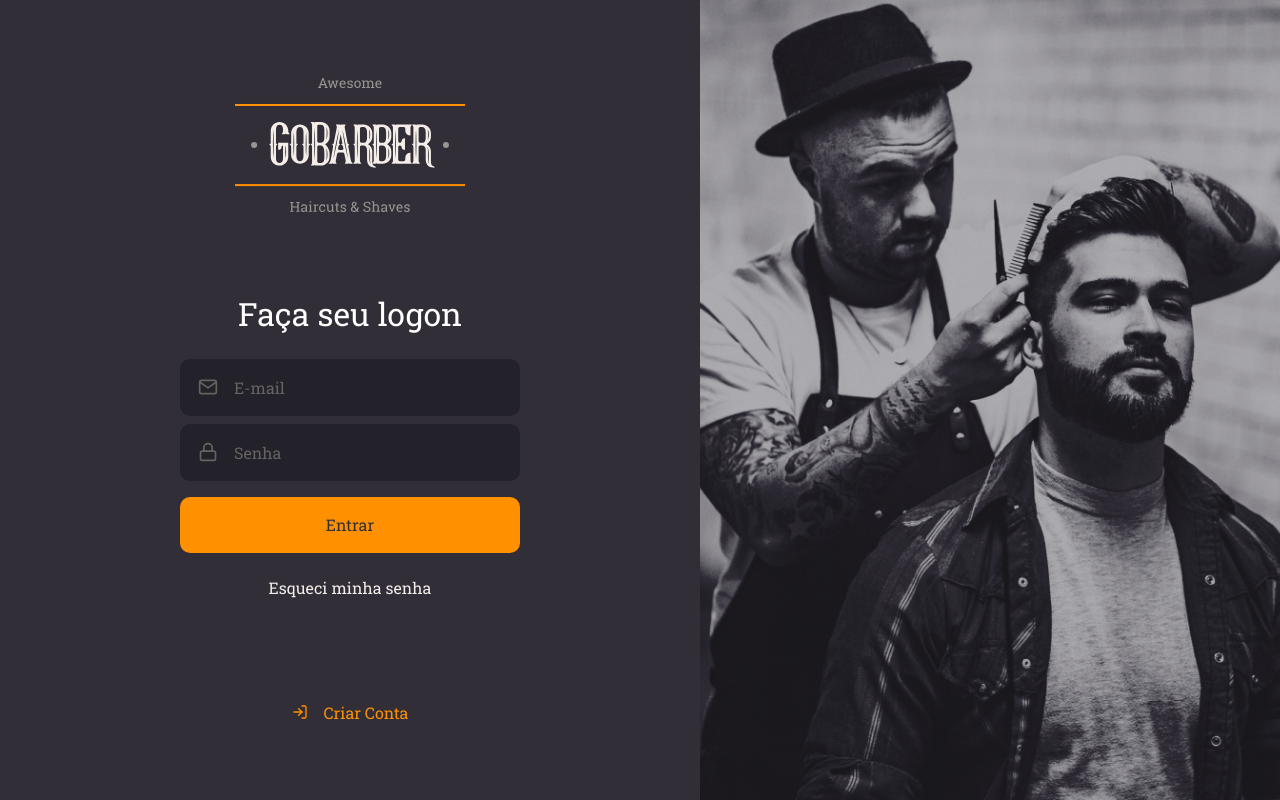
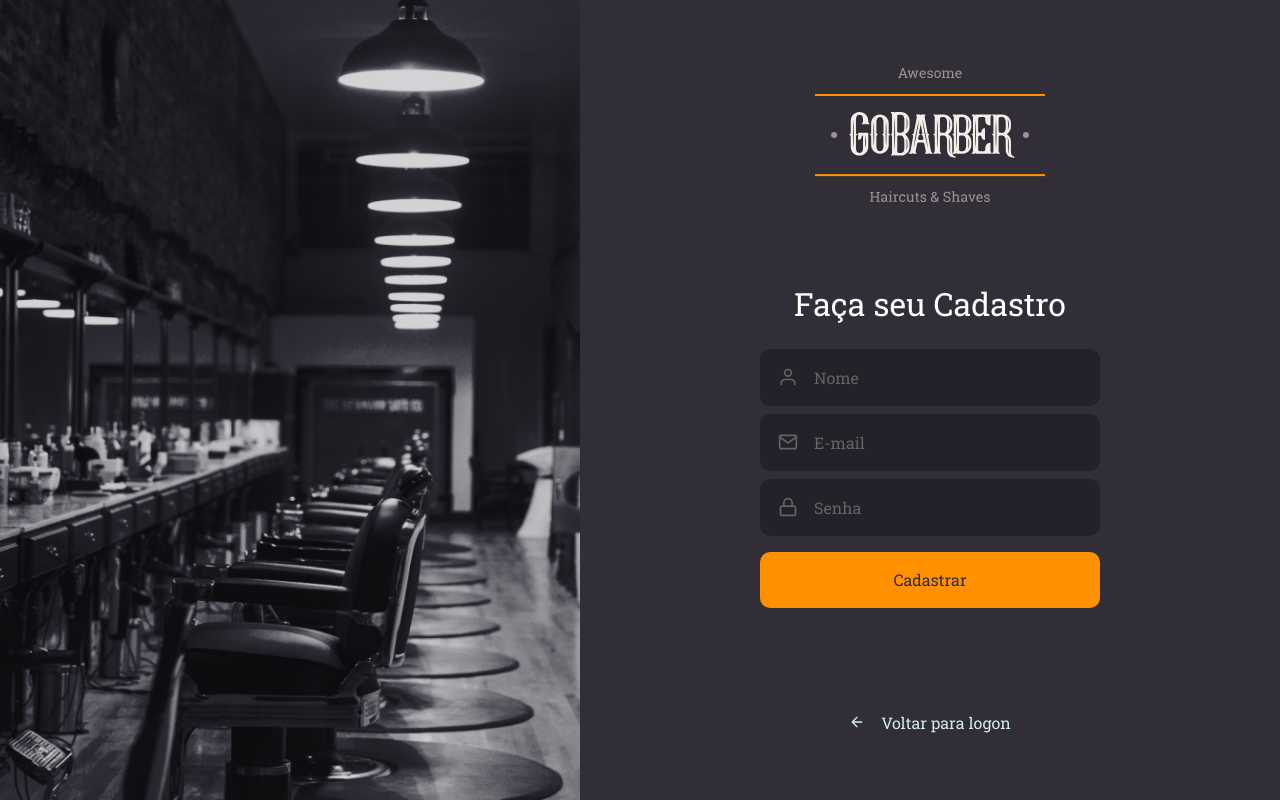
Before and after one commit to Alquipo/gobarber, a React (Create React App) app in the folder Web/: page /signup in a window 1280 px wide. Built offline with nearby package versions, Linux system fonts and the light colour scheme.

Commit message:
feat: page Cadastro

```diff
--- a/Web/src/App.tsx
+++ b/Web/src/App.tsx
@@ -1,11 +1,13 @@
 import React from 'react';
 
 import SignIn from './pages/SignIn';
+import SignUp from './pages/SignUp';
+
 import GlobalStyle from './styles/global';
 
 const App: React.FC = () => (
   <>
-    <SignIn />
+    <SignUp />
     <GlobalStyle />
   </>
 );
--- /dev/null
+++ b/Web/src/pages/SignUp/index.tsx
@@ -0,0 +1,42 @@
+import React from 'react';
+import { FiArrowLeft, FiMail, FiLock, FiUser } from 'react-icons/fi';
+
+import logoImg from '../../assets/logo.svg';
+
+import Input from '../../components/Input';
+import Button from '../../components/Button';
+
+import { Container, Content, Background } from './styles';
+
+const SignUp: React.FC = () => (
+  <Container>
+    <Background />
+
+    <Content>
+      <img src={logoImg} alt="GoBarber" />
+
+      <form>
+        <h1>Faça seu Cadastro</h1>
+
+        <Input name="name" icon={FiUser} placeholder="Nome" />
+        <Input name="email" icon={FiMail} placeholder="E-mail" />
+
+        <Input
+          name="password"
+          icon={FiLock}
+          type="password"
+          placeholder="Senha"
+        />
+
+        <Button type="submit">Cadastrar</Button>
+      </form>
+
+      <a href="create">
+        <FiArrowLeft />
+        Voltar para logon
+      </a>
+    </Content>
+  </Container>
+);
+
+export default SignUp;
--- /dev/null
+++ b/Web/src/pages/SignUp/styles.ts
@@ -0,0 +1,69 @@
+import styled from 'styled-components';
+import { shade } from 'polished';
+
+import signUpBackgroundImg from '../../assets/sign-up-background.png';
+
+export const Container = styled.div`
+  height: 100vh;
+
+  display: flex;
+  align-items: stretch;
+`;
+
+export const Content = styled.div`
+  display: flex;
+  flex-direction: column;
+  /* place-content: center; */
+  align-items: center;
+  justify-content: center;
+
+  width: 100%;
+  max-width: 700px;
+
+  form {
+    margin: 80px 0;
+    width: 340px;
+    text-align: center;
+
+    h1 {
+      margin-bottom: 24px;
+    }
+
+    a {
+      color: #f4ede8;
+      display: block;
+      margin-top: 24px;
+      text-decoration: none;
+      transition: color 0.2s;
+
+      &:hover {
+        color: ${shade(0.2, '#F4ede8')};
+      }
+    }
+  }
+
+  > a {
+    color: #d4ede8;
+    display: block;
+    margin-top: 24px;
+    text-decoration: none;
+    transition: color 0.2s;
+
+    display: flex;
+    align-items: center;
+
+    &:hover {
+      color: ${shade(0.2, '#d4ede8')};
+    }
+
+    svg {
+      margin-right: 16px;
+    }
+  }
+`;
+
+export const Background = styled.div`
+  flex: 1;
+  background: url(${signUpBackgroundImg}) no-repeat center;
+  background-size: cover;
+`;
```
Also changed, not shown: Web/src/assets/sign-up-background.png (added).
